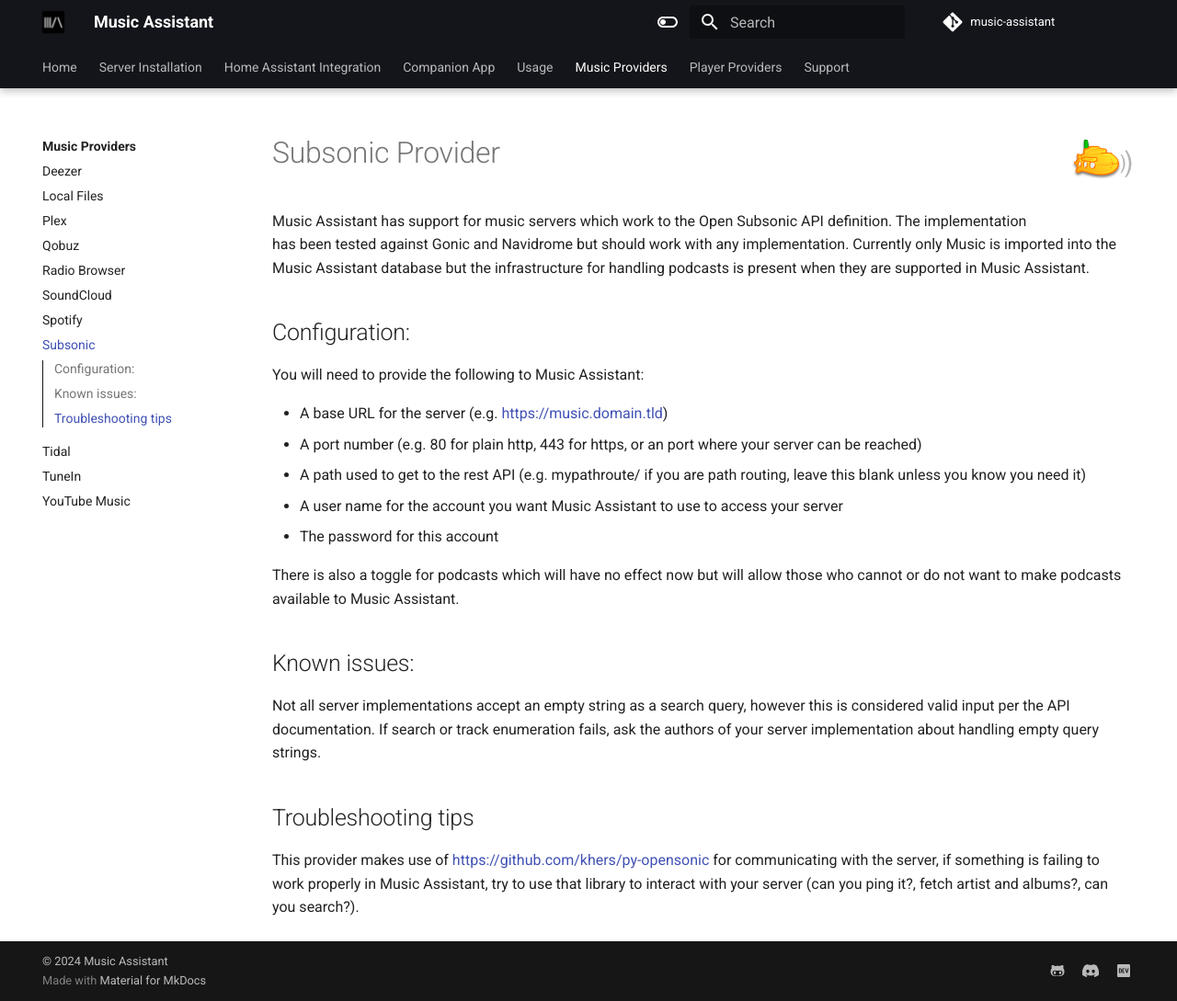
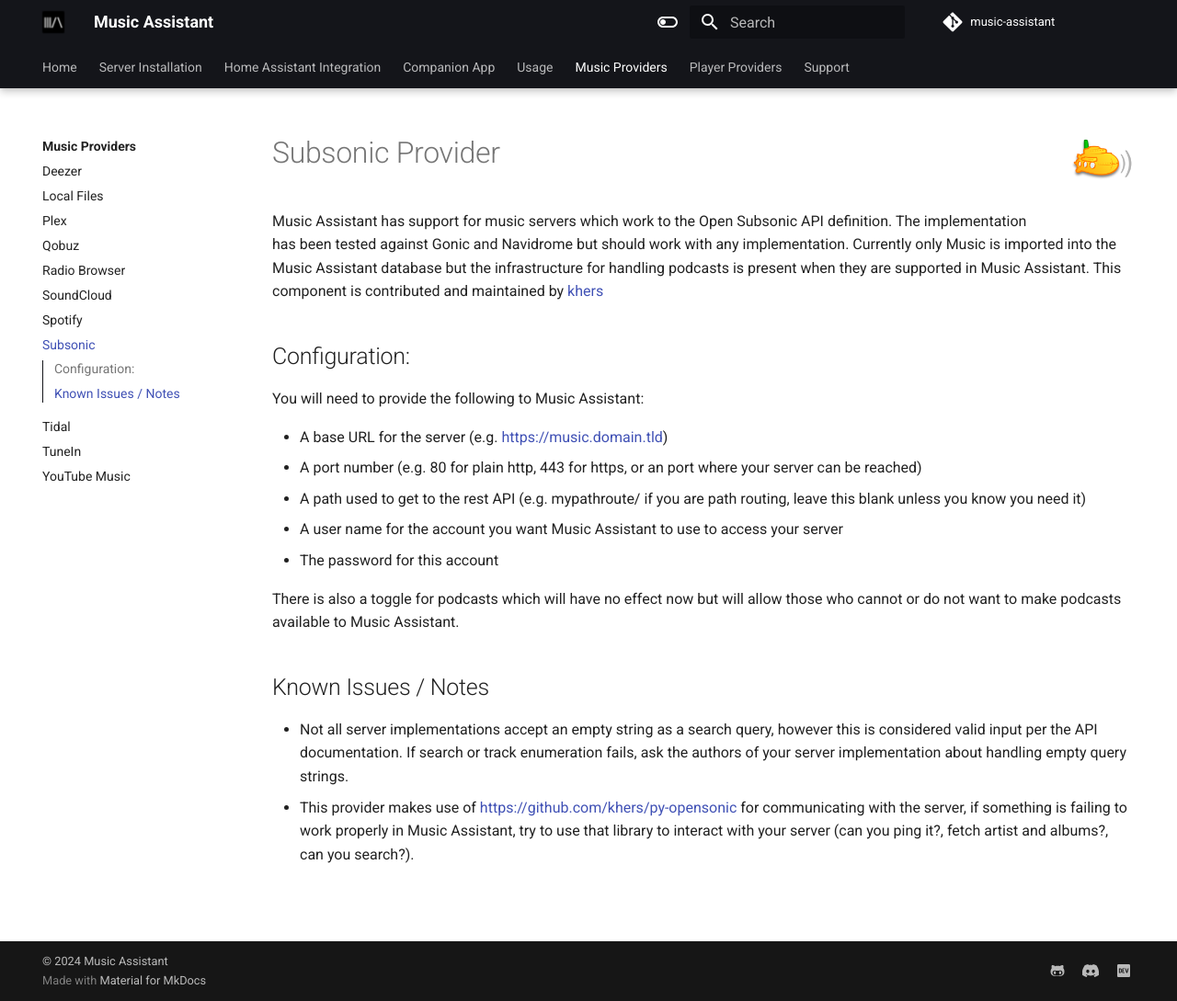
Before and after one commit to pwbriggs/music-assistant.github.io, an MkDocs documentation site: the page built from docs/music-providers/subsonic.md, in a window 1280 px wide and 1089 px high. Shown: the whole window at 92% size. Built offline with MkDocs 1.6.1 and Material for MkDocs 9.7.7, drawn with Linux system fonts in a browser that asks for light colours.

Commit message:
Update subsonic.md

```diff
--- a/docs/music-providers/subsonic.md
+++ b/docs/music-providers/subsonic.md
@@ -1,6 +1,6 @@
 # Subsonic Provider ![Preview image](../assets/icons/subsonic_icon.png){ width=70 align=right }
 
-Music Assistant has support for music servers which work to the Open Subsonic API definition. The implementation has been tested against Gonic and Navidrome but should work with any implementation. Currently only Music is imported into the Music Assistant database but the infrastructure for handling podcasts is present when they are supported in Music Assistant.
+Music Assistant has support for music servers which work to the Open Subsonic API definition. The implementation has been tested against Gonic and Navidrome but should work with any implementation. Currently only Music is imported into the Music Assistant database but the infrastructure for handling podcasts is present when they are supported in Music Assistant. This component is contributed and maintained by [khers](https://github.com/khers)
 
 ## Configuration:
 You will need to provide the following to Music Assistant:
@@ -13,8 +13,6 @@
 
 There is also a toggle for podcasts which will have no effect now but will allow those who cannot or do not want to make podcasts available to Music Assistant.
 
-## Known issues:
-Not all server implementations accept an empty string as a search query, however this is considered valid input per the API documentation. If search or track enumeration fails, ask the authors of your server implementation about handling empty query strings.
-
-## Troubleshooting tips
-This provider makes use of https://github.com/khers/py-opensonic for communicating with the server, if something is failing to work properly in Music Assistant, try to use that library to interact with your server (can you ping it?, fetch artist and albums?, can you search?).
+## Known Issues / Notes
+- Not all server implementations accept an empty string as a search query, however this is considered valid input per the API documentation. If search or track enumeration fails, ask the authors of your server implementation about handling empty query strings.
+- This provider makes use of https://github.com/khers/py-opensonic for communicating with the server, if something is failing to work properly in Music Assistant, try to use that library to interact with your server (can you ping it?, fetch artist and albums?, can you search?).
```
